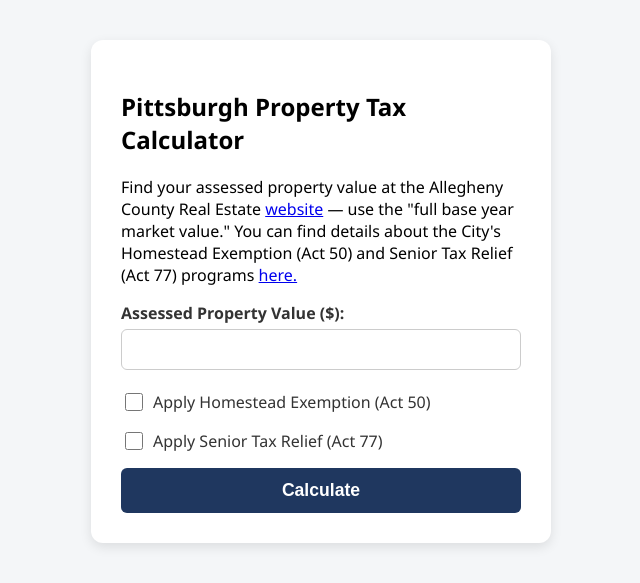
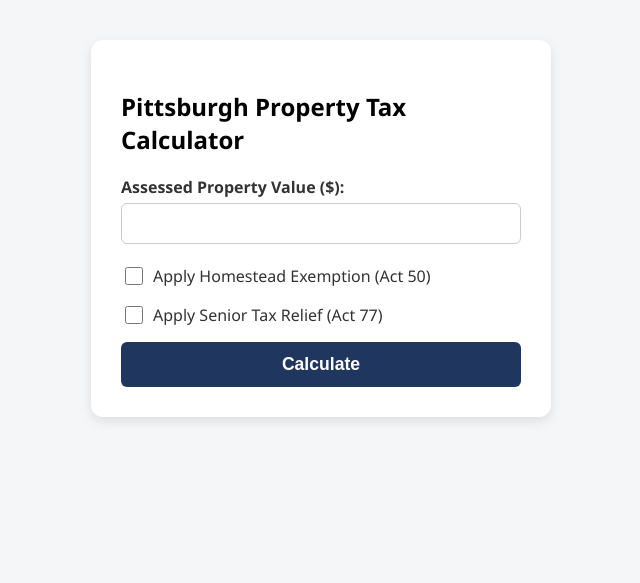
Before and after one commit to patrickcdoyle1/pgh-prop-calc, a Flask app: page / in a window 1280 px wide. Shown: the top 583 px of the page, without its empty margins (319-959 px from the left). Run offline with Flask 3, Linux system fonts and the light colour scheme.

Commit message:
trying to fix

```diff
--- a/app.py
+++ b/app.py
@@ -7,14 +7,12 @@
 @app.after_request
 def add_security_headers(response):
     # This header controls whether your site can be embedded.
-    # Set it to ALLOWALL to allow embedding on any site.
-    # OR set to ALLOW-FROM https://yourdomain.com if you know the exact domain.
-   # response.headers['X-Frame-Options'] = 'ALLOWALL'
 
     # (Optional, but more secure) CSP header for framing:
     # frame-ancestors *; allows embedding by any domain
     # frame-ancestors 'self' https://yourdomain.com; is more restrictive
-    response.headers['Content-Security-Policy'] = "frame-ancestors *;"
+    # TURN THIS BACK ON FOR IFRAME
+    # response.headers['Content-Security-Policy'] = "frame-ancestors *;"
     return response
 
 # Main route for the calculator
@@ -91,7 +89,7 @@
             total = city + parks + library + schools
 
             city_new = taxable_value * 0.01048
-            schools_new = school_value * 0.01066
+            schools_new = school_value * 0.010457
             city_increase = city_new - city
             schools_increase = schools_new - schools
             total_new = city_new + parks + library + schools_new
@@ -122,4 +120,5 @@
                            senior_status=senior_status)
 # To run the application
 if __name__ == '__main__':
-    app.run(debug=True)
+    # use 501 to bypass MacOS conflict
+    app.run(debug=True, port=5001)
--- a/requirements.txt
+++ b/requirements.txt
@@ -1,9 +1,7 @@
 blinker==1.9.0
 click==8.3.1
 Flask==3.1.2
-gunicorn==23.0.0
 itsdangerous==2.2.0
 Jinja2==3.1.6
 MarkupSafe==3.0.3
-packaging==25.0
 Werkzeug==3.1.4
--- a/templates/calculator.html
+++ b/templates/calculator.html
@@ -13,10 +13,7 @@
 
     <div class="calculator">
         <h2>Pittsburgh Property Tax Calculator</h2>
-       <p>Find your assessed property value at the Allegheny County Real Estate <a href="https://realestate.alleghenycounty.us" target="_blank">website</a>
-        — use the "full base year market value." You can find details about the City's Homestead Exemption (Act 50) and Senior Tax Relief (Act 77) programs
-    <a href="https://www.pittsburghpa.gov/City-Government/Finance-Budget/Taxes/Tax-FAQs" target="_blank">here.</a> </p>
-        <form method="POST">
+          <form method="POST">
             <label for="num1">Assessed Property Value ($):</label>
             <input type="number" step="any" name="num1" id="num1" required>
 
```
